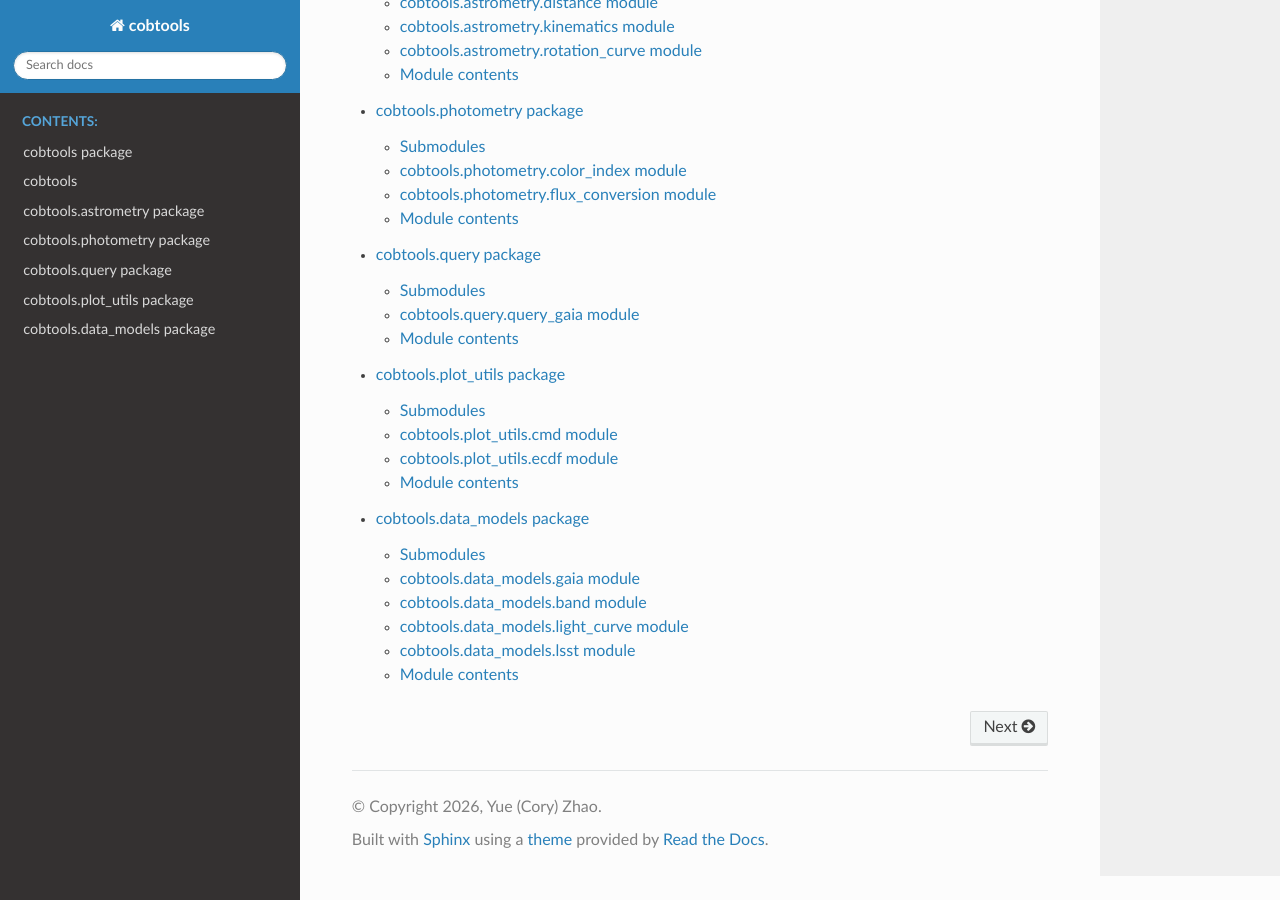
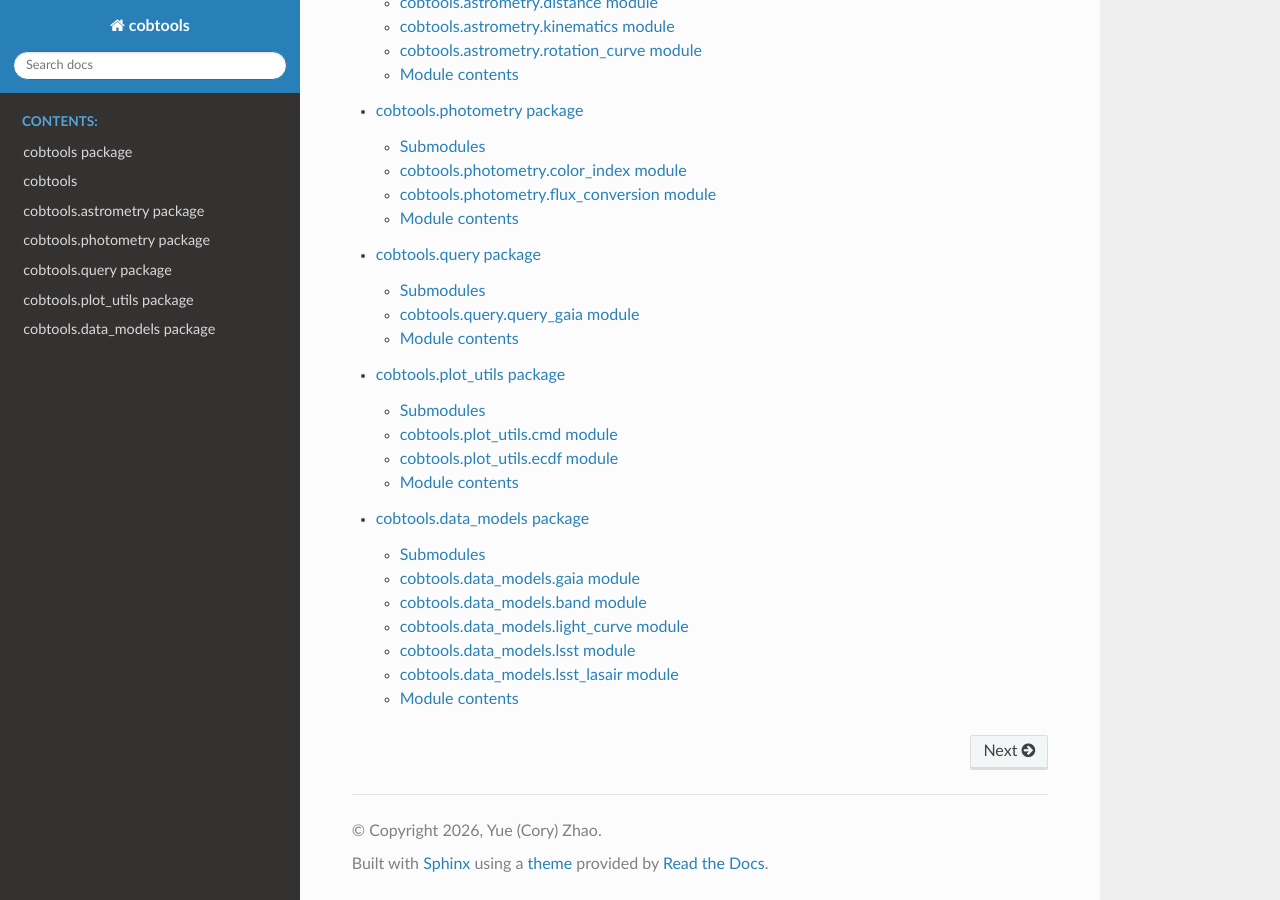
Before and after one commit to coryzh/cobtools, a Sphinx documentation site: the page built from docs/source/index.rst, in a window 1280 px wide and 900 px high, scrolled down 566 px. Built offline with Sphinx 7.4.7 and the Read the Docs theme 3.1.0, drawn with Linux system fonts in a browser that asks for light colours.

Commit message:
Included lsst_lasair module in the documentation tree

```diff
--- a/docs/source/cobtools.data_models.rst
+++ b/docs/source/cobtools.data_models.rst
@@ -39,6 +39,15 @@ cobtools.data\_models.lsst module
    :undoc-members:
    :no-index:
 
+cobtools.data\_models.lsst\_lasair module
+-----------------------------------------
+
+.. automodule:: cobtools.data_models.lsst_lasair
+   :members:
+   :show-inheritance:
+   :undoc-members:
+   :no-index:
+
 Module contents
 ---------------
 
```
